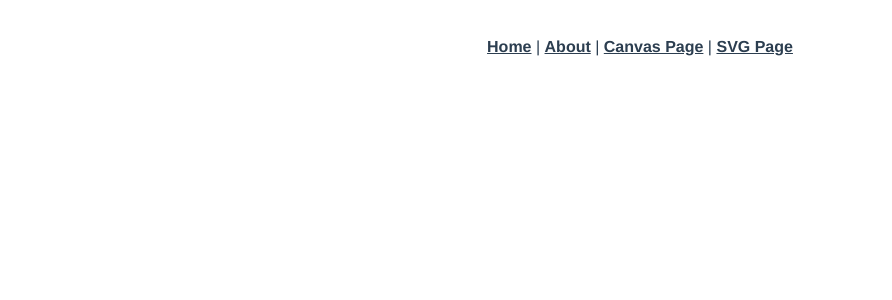
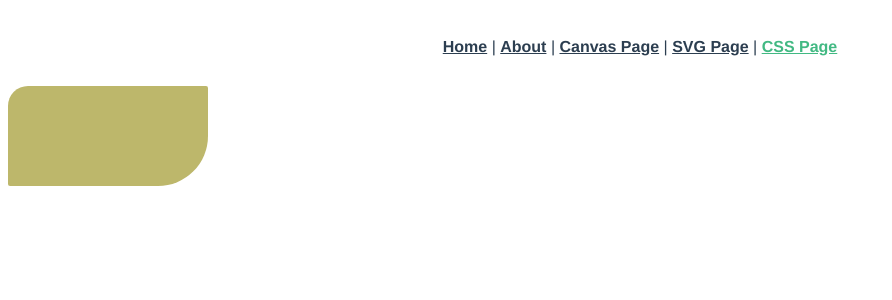
Before and after one commit to GideonChesebro/TEST, a Vue app in the folder my-first-app/: page /cssPage in a window 1280 px wide. Shown: the top 300 px of the page, without its empty margins (0-892 px from the left). Built offline with nearby package versions, Linux system fonts and the light colour scheme.

Commit message:
Made a CSS page

```diff
--- a/my-first-app/src/App.vue
+++ b/my-first-app/src/App.vue
@@ -4,7 +4,8 @@
       <router-link to="/">Home</router-link> |
       <router-link to="/about">About</router-link> |
       <router-link to="/canvasPage">Canvas Page</router-link> |
-      <router-link to="/svgPage">SVG Page</router-link>
+      <router-link to="/svgPage">SVG Page</router-link> |
+      <router-link to="/cssPage">CSS Page</router-link>
     </div>
     <router-view/>
   </div>
--- a/my-first-app/src/router/index.js
+++ b/my-first-app/src/router/index.js
@@ -2,6 +2,7 @@ import { createRouter, createWebHistory } from "vue-router"
 import Home from '../views/Home.vue'
 import CanvasPage from '../views/canvasPage.vue'
 import SvgPage from '../views/svgPage.vue'
+import CssPage from '../views/cssPage.vue'
 
 const routes = [
   {
@@ -27,6 +28,11 @@ const routes = [
     name: 'SVG Page',
     component: SvgPage
   },
+  {
+    path: '/cssPage',
+    name: 'CSS Page',
+    component: CssPage
+  }
 ]
 
 const router = createRouter({
--- /dev/null
+++ b/my-first-app/src/views/cssPage.vue
@@ -0,0 +1,42 @@
+<template>
+    <div>
+        <div id="box"></div>
+    </div>
+</template>
+
+<script>
+export default {
+    name: 'CssPage',
+    // setup () {
+
+
+    //     return {}
+    // }
+}
+</script>
+
+<style scoped>
+#box {
+    background-color: darkkhaki;
+    width: 200px;
+    height: 100px;
+    border-radius: 20px 2px 50px;
+
+}
+#box:hover {
+    animation-name: spin;
+    animation-duration: 3s;
+    animation-iteration-count: infinite;
+    animation-direction: alternate;
+    animation-timing-function: linear;
+}
+@keyframes spin {
+    from {
+        transform: translate(0px,0px) rotate(0deg);
+    }
+
+    to {
+        transform: translate(200px,200px) rotate(3600deg);
+    }
+}
+</style>
```
Also changed, not shown: 1 other file (tests, documents, lock files or other folders).
